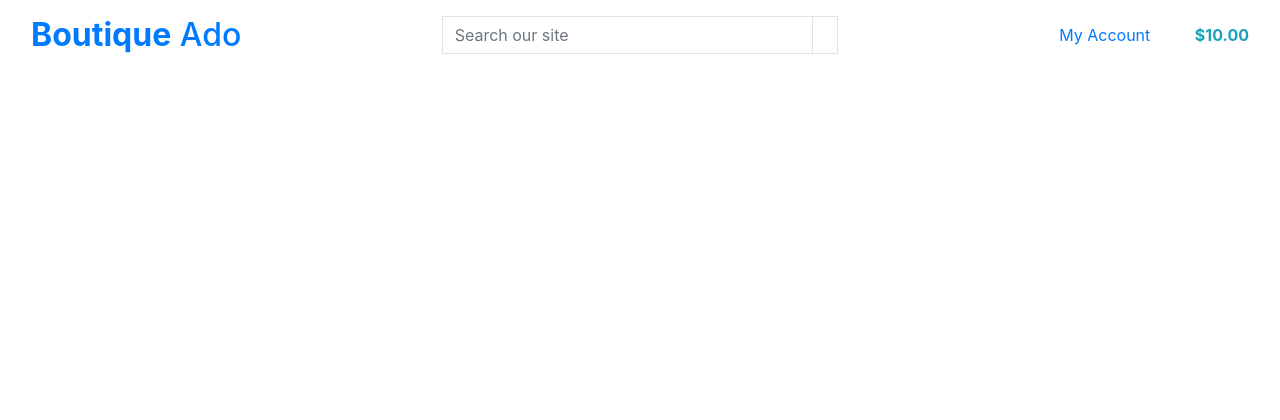
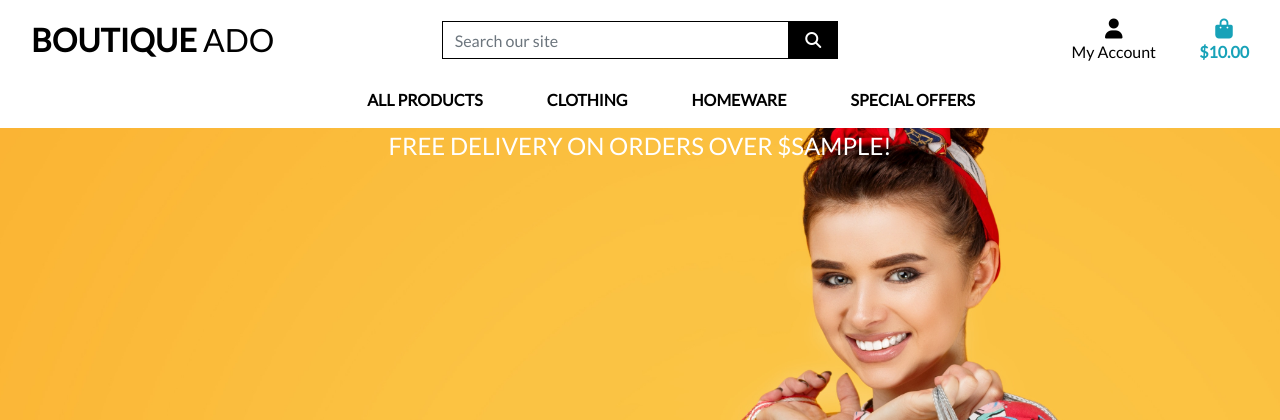
Before and after one commit to SantiagoYanezFerreiro/Top_Notch_Coffee, a Django app: template templates/base.html in a window 1280 px wide. Shown: the top 420 px of the page. Run offline with Django 3.2, Linux system fonts and the light colour scheme; the template is opened without the code that fills it: most values are stand-ins (such as "Sample title", 1, 10 or a date in 2020); some libraries are stand-ins or nearby versions.

Commit message:
basic templates base and nav

```diff
--- a/templates/base.html
+++ b/templates/base.html
@@ -15,12 +15,15 @@
 
     {% block corecss %}
         <link rel="stylesheet" href="https://stackpath.bootstrapcdn.com/bootstrap/4.4.1/css/bootstrap.min.css" integrity="sha384-Vkoo8x4CGsO3+Hhxv8T/Q5PaXtkKtu6ug5TOeNV6gBiFeWPGFN9MuhOf23Q9Ifjh" crossorigin="anonymous">
+        <link rel="stylesheet" href="https://fonts.googleapis.com/css?family=Lato&display=swap">
+        <link rel="stylesheet" href="{% static 'css/base.css' %}">
     {% endblock %}
 
     {% block extra_css %}
     {% endblock %}
 
     {% block corejs %}
+        <script src="https://kit.fontawesome.com/4863a75fd6.js" crossorigin="anonymous"></script>
         <script src="https://code.jquery.com/jquery-3.4.1.slim.min.js" integrity="sha384-J6qa4849blE2+poT4WnyKhv5vZF5SrPo0iEjwBvKU7imGFAV0wwj1yYfoRSJoZ+n" crossorigin="anonymous"></script>
         <script src="https://cdn.jsdelivr.net/npm/popper.js@1.16.0/dist/umd/popper.min.js" integrity="sha384-Q6E9RHvbIyZFJoft+2mJbHaEWldlvI9IOYy5n3zV9zzTtmI3UksdQRVvoxMfooAo" crossorigin="anonymous"></script>
         <script src="https://stackpath.bootstrapcdn.com/bootstrap/4.4.1/js/bootstrap.min.js" integrity="sha384-wfSDF2E50Y2D1uUdj0O3uMBJnjuUD4Ih7YwaYd1iqfktj0Uod8GCExl3Og8ifwB6" crossorigin="anonymous"></script>
@@ -29,7 +32,7 @@
     {% block extra_js %}
     {% endblock %}
 
-    <title>Top Notch Coffee {% block extra_title %}{% endblock %}</title>
+    <title>Boutique Ado {% block extra_title %}{% endblock %}</title>
   </head>
   <body>
     <header class="container-fluid fixed-top">
@@ -91,6 +94,21 @@
                     </li>
                 </ul>
             </div>
+            <div class="col-12 col-lg-4 my-auto py-1 py-lg-0"></div>
+        </div>
+        <div class="row bg-white">
+            <nav class="navbar navbar-expand-lg navbar-light w-100">
+                <button class="navbar-toggler" type="button" data-toggle="collapse" data-target="#main-nav" aria-controls="main-nav" aria-expanded="false" aria-label="Toggle navigation">
+                    <span class="navbar-toggler-icon"></span>
+                </button>
+                {% include 'includes/mobile-top-header.html' %}
+                {% include 'includes/main-nav.html' %}
+            </nav>
+        </div>
+        <div id="delivery-banner" class="row text-center">
+            <div class="col bg-black text-white">
+                <h4 class="logo-font my-1">Free delivery on orders over ${{ free_delivery_threshold }}!</h4>
+            </div>
         </div>
     </header>
 
--- /dev/null
+++ b/templates/includes/main-nav.html
@@ -0,0 +1,50 @@
+<div class="collapse navbar-collapse" id="main-nav">
+    <ul class="navbar-nav w-auto mx-auto">
+        <li class="nav-item dropdown">
+            <a class="logo-font font-weight-bold nav-link text-black mr-5" href="#" id="all-products-link" data-toggle="dropdown" aria-haspopup="true" aria-expanded="false">
+                All Products
+            </a>
+            <div class="dropdown-menu border-0" aria-labelledby="all-products-link">
+                <a href="" class="dropdown-item">By Price</a>
+                <a href="" class="dropdown-item ">By Rating</a>
+                <a href="" class="dropdown-item ">By Category</a>
+                <a href="" class="dropdown-item">All Products</a>
+            </div>
+        </li>
+
+        <li class="nav-item dropdown">
+            <a class="logo-font font-weight-bold nav-link text-black mr-5" href="#" id="clothing-link" data-toggle="dropdown" aria-haspopup="true" aria-expanded="false">
+                Clothing
+            </a>
+            <div class="dropdown-menu border-0" aria-labelledby="clothing-link">
+                <a href="" class="dropdown-item">Activewear &amp; Essentials</a>
+                <a href="" class="dropdown-item">Jeans</a>
+                <a href="" class="dropdown-item">Shirts</a>
+                <a href="" class="dropdown-item">All Clothing</a>
+            </div>
+        </li>
+
+        <li class="nav-item dropdown">
+            <a class="logo-font font-weight-bold nav-link text-black mr-5" href="#" id="homeware-link" data-toggle="dropdown" aria-haspopup="true" aria-expanded="false">
+                Homeware
+            </a>
+            <div class="dropdown-menu border-0" aria-labelledby="homeware-link">
+                <a href="" class="dropdown-item">Bed &amp; Bath</a>
+                <a href="" class="dropdown-item">Kitchen &amp; Dining</a>
+                <a href="" class="dropdown-item">All Homeware</a>
+            </div>
+        </li>
+
+        <li class="nav-item dropdown">
+            <a class="logo-font font-weight-bold nav-link text-black" href="#" id="specials-link" data-toggle="dropdown" aria-haspopup="true" aria-expanded="false">
+                Special Offers
+            </a>
+            <div class="dropdown-menu border-0" aria-labelledby="specials-link">
+                <a href="" class="dropdown-item">New Arrivals</a>
+                <a href="" class="dropdown-item">Deals</a>
+                <a href="" class="dropdown-item">Clearance</a>
+                <a href="" class="dropdown-item">All Specials</a>
+            </div>
+        </li>
+    </ul>
+</div>
--- /dev/null
+++ b/templates/includes/mobile-top-header.html
@@ -0,0 +1,58 @@
+<ul>
+    <li class="list-inline-item">
+      <a class="text-black nav-link d-block d-lg-none" href="#" id="mobile-search" data-toggle="dropdown" aria-haspopup="true" aria-expanded="false">
+          <div class="text-center">
+              <div><i class="fas fa-search fa-lg"></i></div>
+              <p class="my-0">Search</p>
+          </div>
+      </a>
+      <div class="dropdown-menu border-0 w-100 p-3 rounded-0 my-0" aria-labelledby="mobile-search">
+          <form class="form" method="GET" action="">
+              <div class="input-group w-100">
+                  <input class="form-control border border-black rounded-0" type="text" name="q" placeholder="Search our site">
+                  <div class="input-group-append">
+                      <button class="form-control form-control btn btn-black border border-black rounded-0" type="submit">
+                          <span class="icon">
+                              <i class="fas fa-search"></i>
+                          </span>
+                      </button>
+                  </div>
+              </div>
+          </form>
+      </div>
+  </li>
+  <li class="list-inline-item dropdown">
+      <a class="text-black nav-link d-block d-lg-none" href="#" id="user-options" data-toggle="dropdown" aria-haspopup="true" aria-expanded="false">
+          <div class="text-center">
+              <div><i class="fas fa-user fa-lg"></i></div>
+              <p class="my-0">My Account</p>
+          </div>
+      </a>
+      <div class="dropdown-menu border-0" aria-labelledby="user-options">
+          {% if request.user.is_authenticated %}
+              {% if request.user.is_superuser %}
+                  <a href="{% url 'account_logout' %}" class="dropdown-item">Product Management</a>
+              {% endif %}
+              <a href="" class="dropdown-item">My Profile</a>
+              <a href="{% url 'account_logout' %}" class="dropdown-item">Logout</a>
+          {% else %}
+              <a href="{% url 'account_signup' %}" class="dropdown-item">Register</a>
+              <a href="{% url 'account_login' %}" class="dropdown-item">Login</a>
+          {% endif %}
+      </div>
+  </li>
+  <li class="list-inline-item">
+      <a class="{% if grand_total %}text-primary font-weight-bold{% else %}text-black{% endif %} nav-link d-block d-lg-none" href="">
+          <div class="text-center">
+              <div><i class="fas fa-shopping-bag fa-lg"></i></div>
+              <p class="my-0">
+                  {% if grand_total %}
+                      ${{ grand_total|floatformat:2 }}
+                  {% else %}
+                      $0.00
+                  {% endif %}
+              </p>
+          </div>
+      </a>
+    </li>
+  </ul>
```
